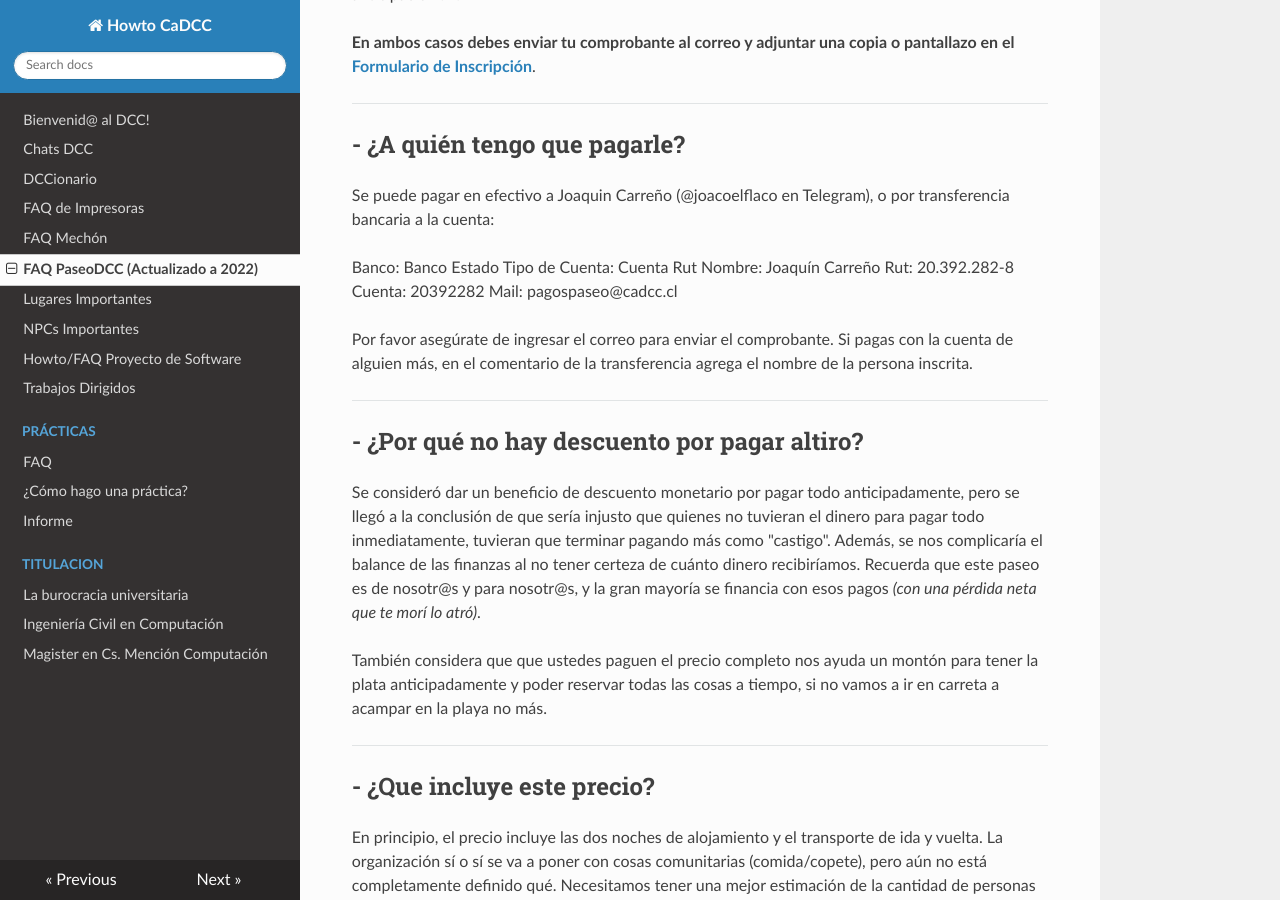
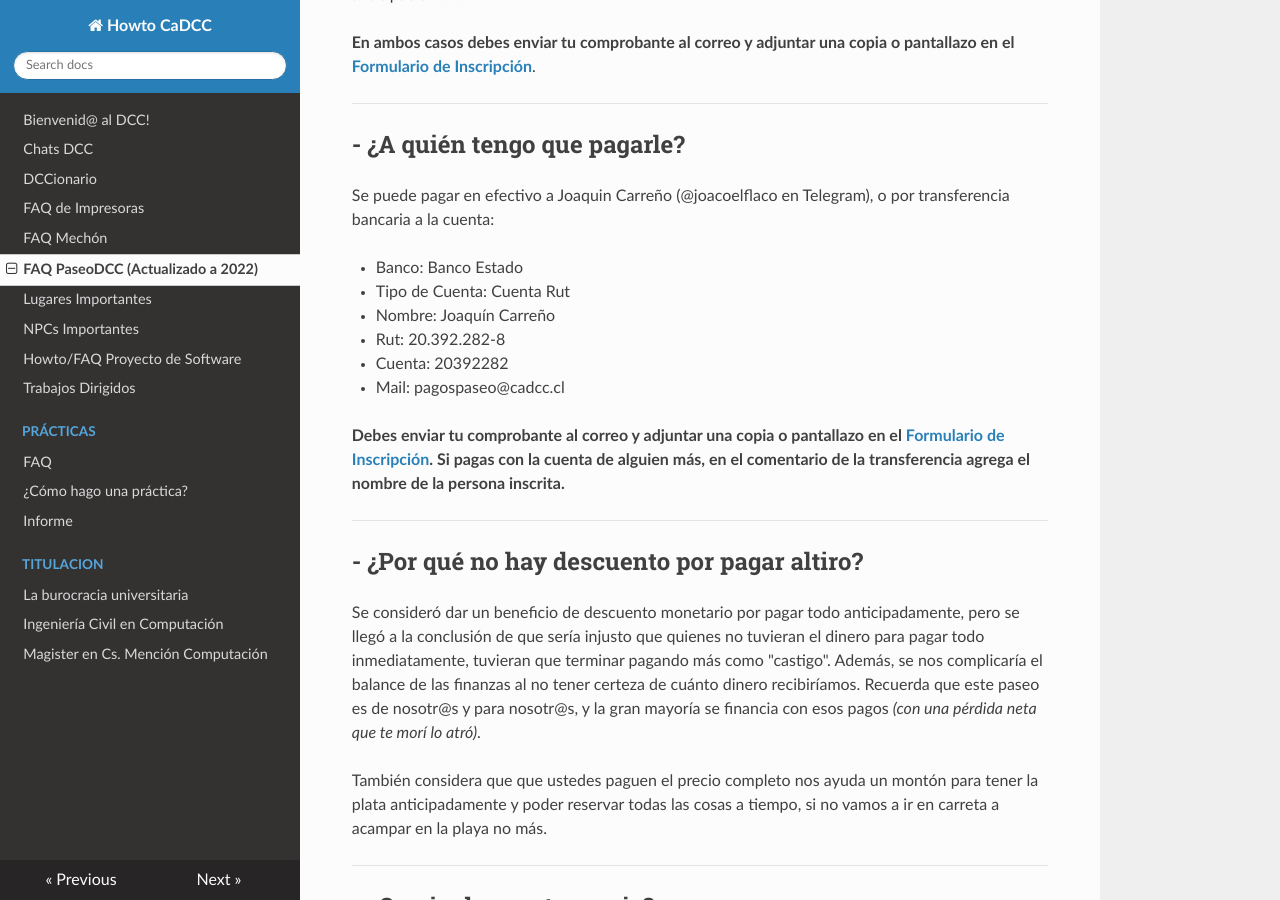
Before and after one commit to cadcc/howto, an MkDocs documentation site: the page built from docs/FAQ PaseoDCC.md, in a window 1280 px wide and 900 px high, scrolled down 4769 px. Built offline with MkDocs 1.6.1, drawn with Linux system fonts in a browser that asks for light colours; nearby versions of some CDN libraries.

Commit message:
Fix Transferencias

```diff
--- a/docs/FAQ PaseoDCC.md
+++ b/docs/FAQ PaseoDCC.md
@@ -146,14 +146,14 @@ Si quieres, puedes pagar el valor total del Paseo ($40.000 DCC, $45.000 acompañ
 
 Se puede pagar en efectivo a Joaquin Carreño (@joacoelflaco en Telegram), o por transferencia bancaria a la cuenta:
 
-Banco: Banco Estado
-Tipo de Cuenta: Cuenta Rut
-Nombre: Joaquín Carreño
-Rut: 20.392.282-8
-Cuenta: 20392282
-Mail: pagospaseo@cadcc.cl
+- Banco: Banco Estado
+- Tipo de Cuenta: Cuenta Rut
+- Nombre: Joaquín Carreño
+- Rut: 20.392.282-8
+- Cuenta: 20392282
+- Mail: pagospaseo@cadcc.cl
 
-Por favor asegúrate de ingresar el correo para enviar el comprobante. Si pagas con la cuenta de alguien más, en el comentario de la transferencia agrega el nombre de la persona inscrita.
+**Debes enviar tu comprobante al correo y adjuntar una copia o pantallazo en el [Formulario de Inscripción](https://a.cadcc.cl/paseo2022). Si pagas con la cuenta de alguien más, en el comentario de la transferencia agrega el nombre de la persona inscrita.**
 
 ---
 
```
